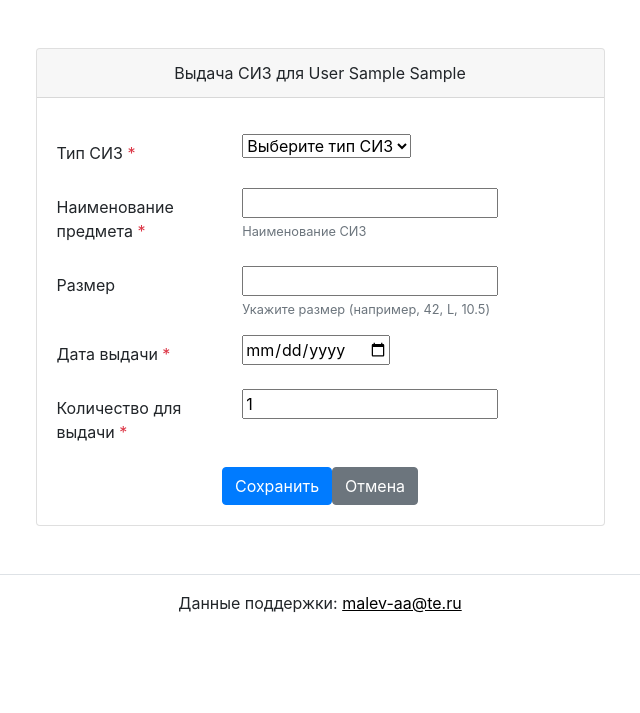
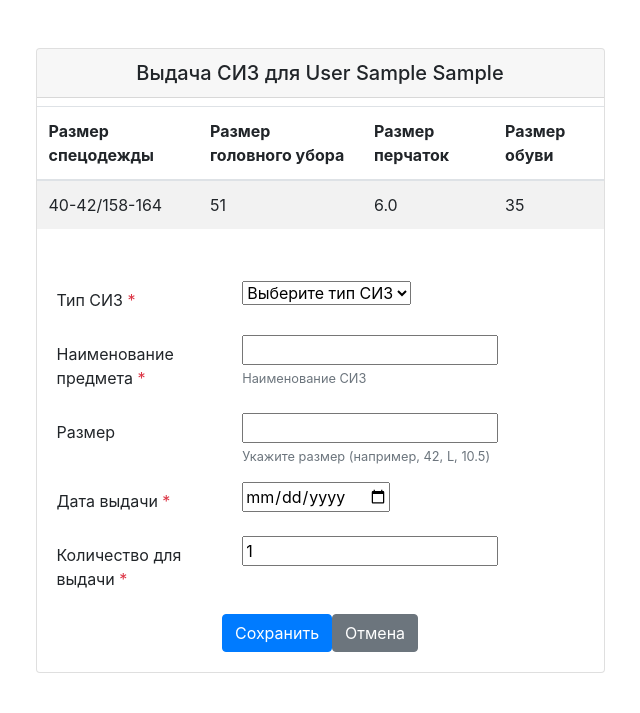
Before and after one commit to bearvar/siz_manager, a Django app: page /employees/1/issues/create/ in a window 1280 px wide. Shown: the part 60-773 px from the top of the page, without its empty margins (320-960 px from the left). Before the commit the page ends 673 px from the top, so only its background shows below. Run offline with Django 3.2, Linux system fonts and the light colour scheme; a user stored in the database is signed in; tables that the repository leaves empty hold one stand-in row (values such as "Sample post"); some libraries are stand-ins or nearby versions.

Commit message:
Добавлена возможность изменять название выданных СИЗ

```diff
--- a/manager/core/views.py
+++ b/manager/core/views.py
@@ -1,28 +1,22 @@
 import json
+import logging
+import openpyxl
+from collections import defaultdict
+from datetime import date, datetime, timedelta
+from dateutil.relativedelta import relativedelta
+from django.contrib import messages
+from django.contrib.auth.decorators import login_required
+from django.core.paginator import Paginator
+from django.db.models import Q
+from django.http import HttpResponseRedirect, JsonResponse
+from django.shortcuts import get_object_or_404, redirect, render
+from django.urls import reverse
+from django.utils import timezone
+from .forms import EmployeeForm, IssueCreateForm, NormCreateForm, PositionForm
+from .models import Employee, Issue, Norm, PPEType, Position
+from users.models import CustomUser
 from xmlrpc.client import Boolean
-from django.shortcuts import render, get_object_or_404, redirect
-from django.http import HttpResponseRedirect
-from .models import Employee, Position, Norm, Issue, PPEType
-from users.models import CustomUser
-from django.core.paginator import Paginator
-from django.utils import timezone
-# from .forms import ItemForm
-from django.contrib.auth.decorators import login_required
-from dateutil.relativedelta import relativedelta
-from collections import defaultdict
-from datetime import datetime, date, timedelta
-import openpyxl
-import logging
-from .forms import EmployeeForm, PositionForm, NormCreateForm, IssueCreateForm
-from django.urls import reverse
-from django.http import JsonResponse
-
-
-from django.shortcuts import get_object_or_404, redirect, render
-from django.contrib import messages
 from django.views.decorators.http import require_http_methods
-from django.contrib.auth.decorators import login_required
-from .models import Norm, Position
 
 
 logger = logging.getLogger(__name__)
@@ -122,16 +116,6 @@ def position_detail(request, position_id):
 def employee_list(request):
     employees = Employee.objects.all()
     return render(request, 'core/employee_list.html', {'employees': employees})
-
-
-from django.shortcuts import get_object_or_404, render
-from django.utils import timezone
-from datetime import date
-from django.db.models import Q
-from .models import Employee, Issue, Norm
-import logging
-
-logger = logging.getLogger(__name__)
 
 
 def employee_detail(request, employee_id):
@@ -298,6 +282,7 @@ def issue_update(request, issue_id):
 
     try:
         # Получаем данные из формы
+        item_name = request.POST.get('item_name', '').strip()
         item_size = request.POST.get('item_size', '').strip() or None
         issue_date_str = request.POST.get('issue_date')
         expiration_date_str = request.POST.get('expiration_date')
@@ -331,6 +316,7 @@ def issue_update(request, issue_id):
                     pass  # Оставляем текущее значение или None
 
         # Обновляем объект
+        issue.item_name = item_name
         issue.item_size = item_size
         issue.issue_date = new_issue_date
         issue.expiration_date = new_expiration_date
--- a/manager/templates/core/create_issue.html
+++ b/manager/templates/core/create_issue.html
@@ -8,7 +8,28 @@
   <div class="row justify-content-center">
     <div class="col-md-7 p-5">
       <div class="card">
-        <div class="card-header text-center">Выдача СИЗ для {{ employee }}</div> <!-- Центрируем заголовок -->
+        <h5>
+          <div class="card-header text-center">Выдача СИЗ для {{ employee }}</div> <!-- Центрируем заголовок -->
+        </h5>
+        <table class="table table-striped">
+          <thead>
+            <tr>
+              <th>Размер спецодежды</th>
+              <th>Размер головного убора</th>
+              <th>Размер перчаток</th>
+              <th>Размер обуви</th>
+            </tr>
+          </thead>
+          <tbody>
+            <tr>
+              <td>{{ employee.body_size }}</td>
+              <td>{{ employee.head_size }}</td>
+              <td>{{ employee.glove_size }}</td>
+              <td>{{ employee.shoe_size }}</td>
+            </tr>
+          </tbody>
+        </table>
+
         <div class="card-body">
           {% if form.errors %}
             {% for field in form %}
```
Also changed, not shown: manager/templates/core/edit_issues.html (+7 -1 lines).
